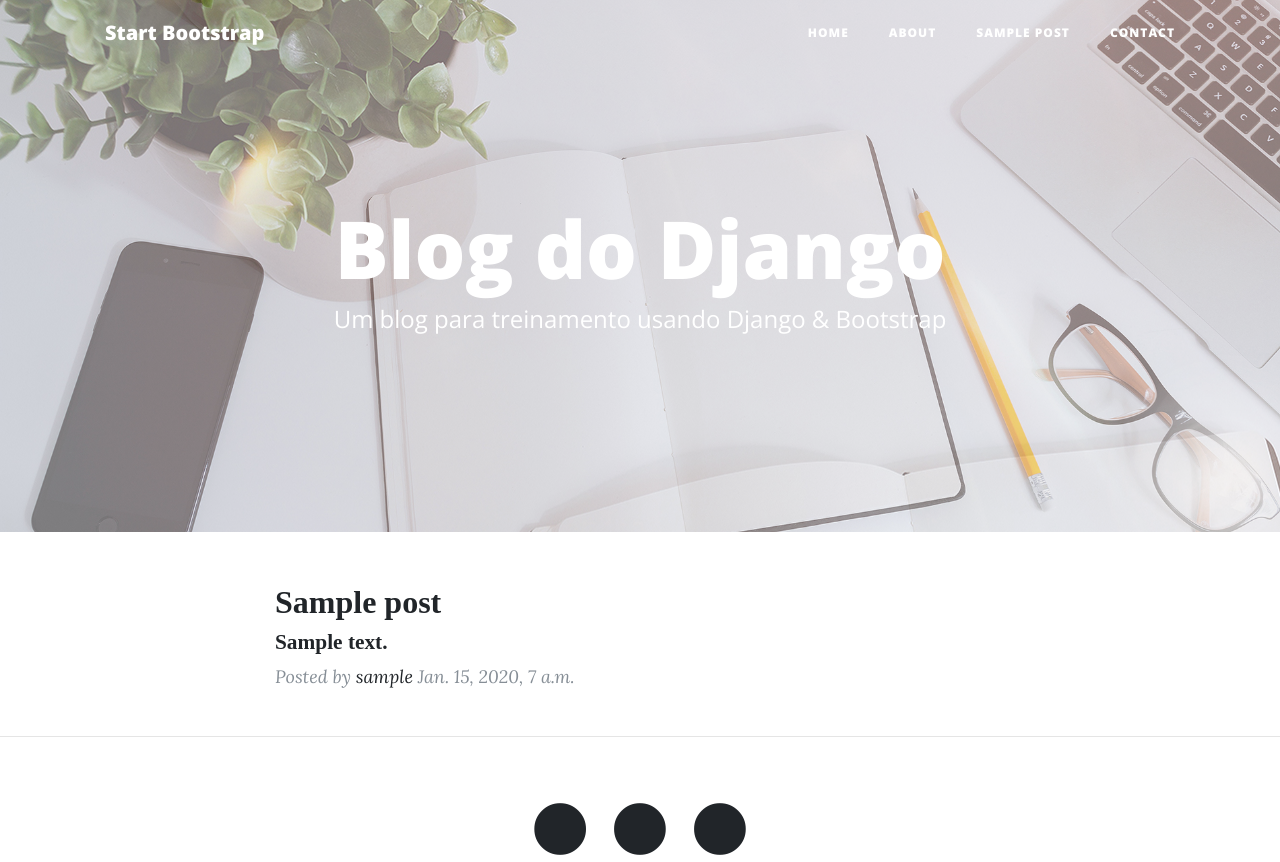
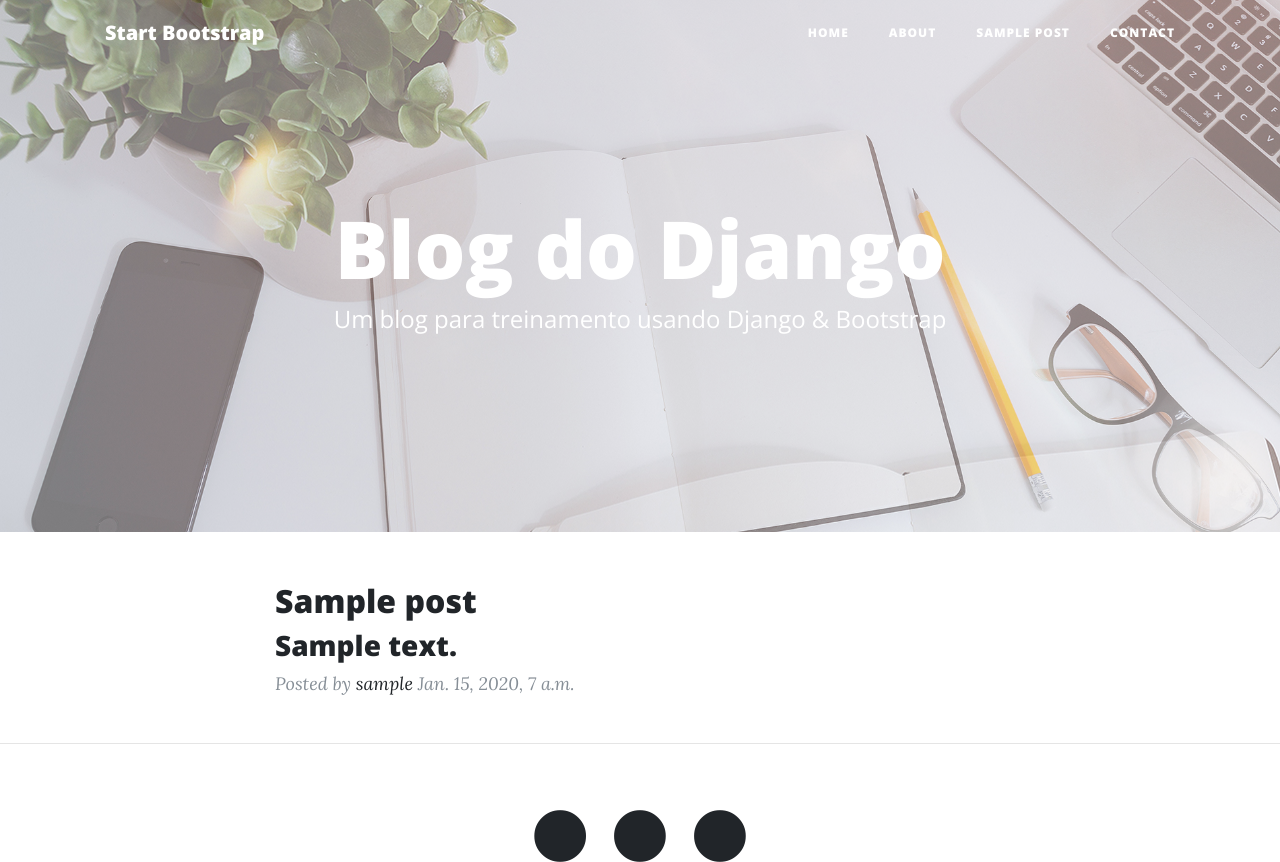
Before and after one commit to SouzRod/Primeiro-blog-em-Python-Django, a Django app: template blog/templates/blog/index.html in a window 1280 px wide; the page is wider, and only the part inside the window is pictured. Shown: the top 862 px of that part. Run offline with Django 3.2, Linux system fonts and the light colour scheme; the template is opened without the code that fills it: values that come from a table or form of the project are taken from there, others are empty; tables that the repository leaves empty hold one stand-in row (values such as "Sample post"); some libraries are stand-ins or nearby versions; some web fonts are replaced.

Commit message:
comentei as linhas de css que mudavam a fonte dos títulos

```diff
--- a/blog/static/css/clean-blog.css
+++ b/blog/static/css/clean-blog.css
@@ -415,7 +415,7 @@ footer .copyright {
   padding: 25px 35px;
 }
 
-.TituloPost{
+/* .TituloPost{
   font-family: 'Headland One', serif;
 }
 
@@ -426,4 +426,4 @@ footer .copyright {
 
 .TituloNewPost{
   font-family: 'Headland One', serif;
-}
+} */
```
